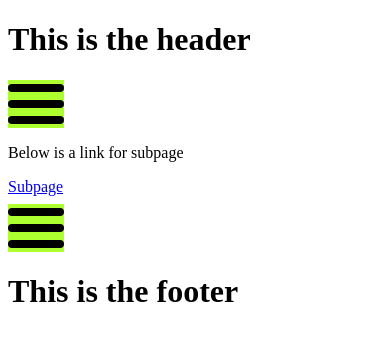
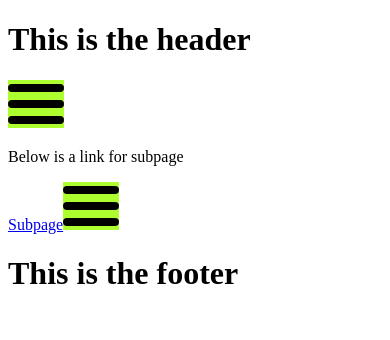
Before and after one commit to WawrzenskiPatryk/uks-grom-webpage, a Nuxt app: page / in a window 390 px wide. Shown: the top 340 px of the page. Built offline with nearby package versions, Linux system fonts and the light colour scheme.

Commit message:
hamburger fix -  no colors yet

```diff
--- a/components/HeaderHamburger.vue
+++ b/components/HeaderHamburger.vue
@@ -1,10 +1,12 @@
 <template>
+  <span>
     <div class="hamburger" @click="toggleMenu">
       <div
         class="hamburger__bar"
         :class="{ 'hamburger__bar--cross': isHamburgerActive }"
       ></div>
     </div>
+  </span>
 </template>
 
 <script>
@@ -25,6 +27,7 @@ export default {
 
 <style lang="scss" scoped>
 .hamburger {
+  display: inline-block;
   justify-content: center;
   align-items: center;
   cursor: pointer;
@@ -42,7 +45,7 @@ export default {
 
   &__bar {
     position: relative;
-    top: 1.25rem;
+    top: 0.75rem;
 
     &,
     &::before,
```
Lines whose indentation alone changed are shown as unchanged.
